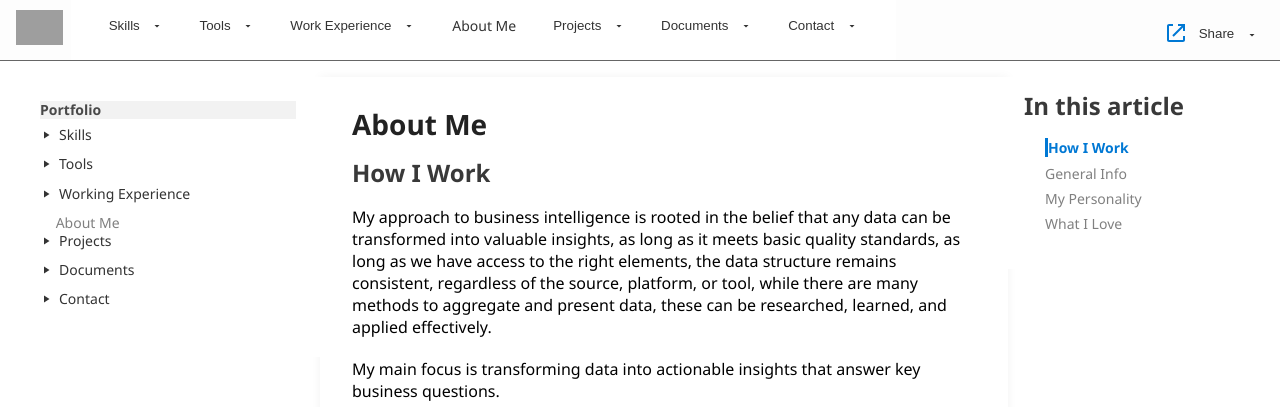
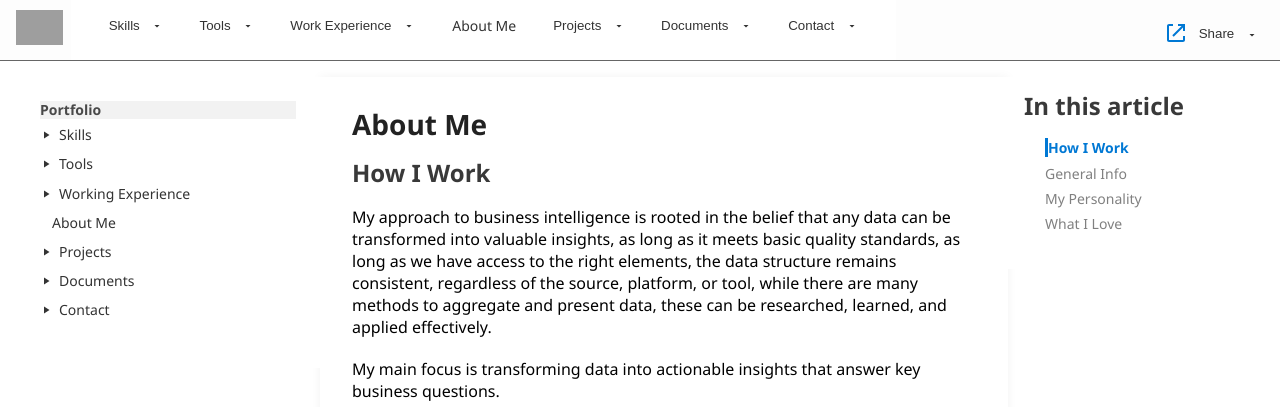
Before and after one commit to AldoReyes84/About-me, a Jekyll site: the page built from README.md, in a window 1280 px wide. Shown: the top 407 px of the page. Built offline with Jekyll 4.4.1, drawn with Linux system fonts in a browser that asks for light colours; our own code applies the rules of GitHub Pages for plain Markdown files; grey boxes are pictures that could not be loaded.

Commit message:
about me buttom fix

```diff
--- a/_layouts/default.html
+++ b/_layouts/default.html
@@ -604,11 +604,13 @@
                         <li><a href="#">Conagra Sales Analyst</a></li>
                     </ul>
                 </li>
-                <li class="tree toggle">
-                    <svg width="12" height="12" xmlns="http://www.w3.org/2000/svg">
-                      <rect width="12" height="12" fill="none"/>
-                    </svg>
-                    About Me
+                <li class="nav-item">
+                    <button class="tree-toggle">
+                        <svg width="12" height="12" xmlns="http://www.w3.org/2000/svg">
+                            <rect width="12" height="12" fill="none"/>
+                        </svg>
+                        About Me
+                    </button>
                 </li>
                 <li class="nav-item">
                     <button class="tree-toggle" aria-expanded="false">
```
